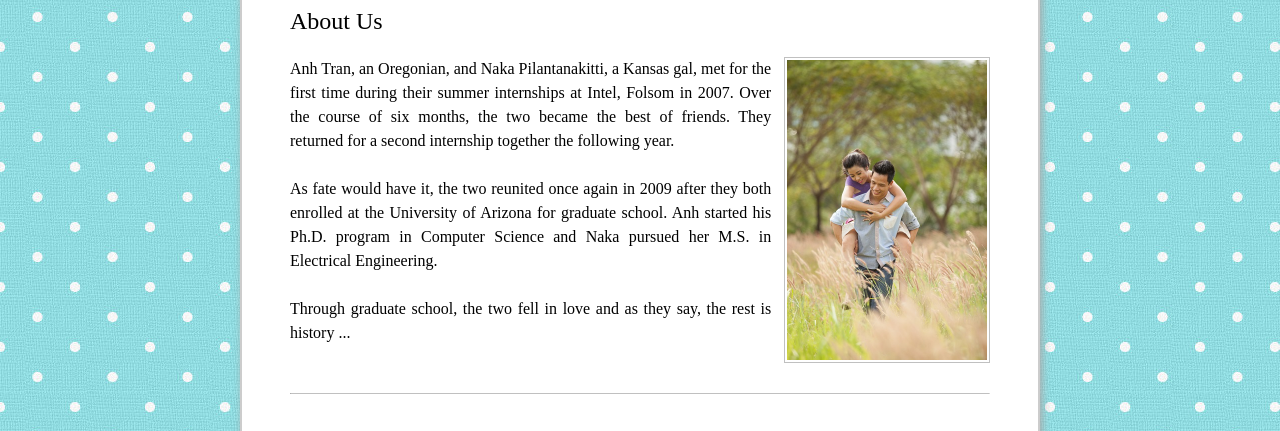
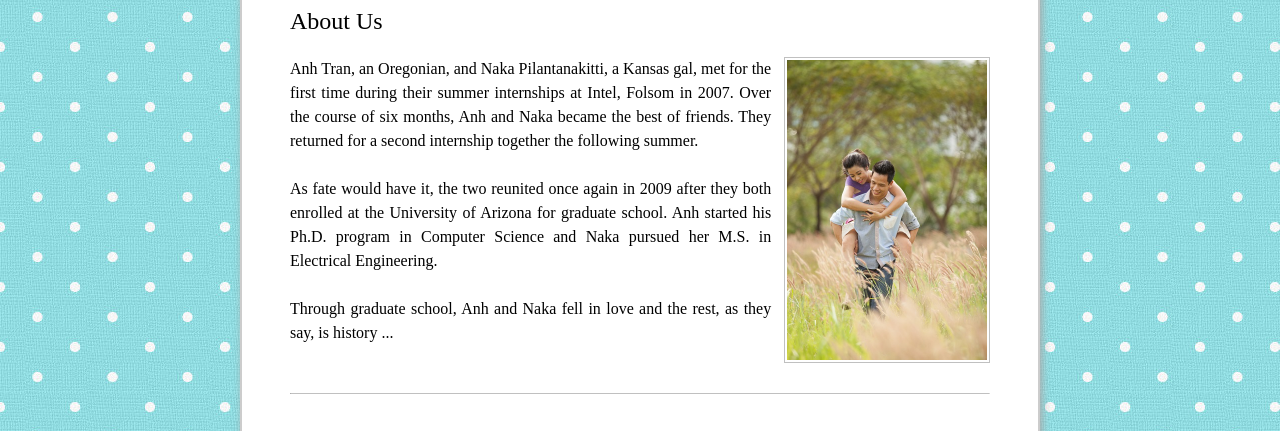
Before and after one commit to trananh/trananh.github.io, a Jekyll site: the page wedding/index.html, which Jekyll copies as it is, in a window 1280 px wide. Shown: the part 643-1074 px from the top of the page. Built offline with Jekyll 4.4.1, drawn with Linux system fonts in a browser that asks for light colours; nearby versions of some CDN libraries; comment, search, counter and statistics services are not loaded.

Commit message:
Updated wedding page.

```diff
--- a/wedding/index.html
+++ b/wedding/index.html
@@ -75,8 +75,8 @@
                 width="50%" style="min-width: 100px; max-width: 200px"/>
             <p>
                 Anh Tran, an Oregonian, and Naka Pilantanakitti, a Kansas gal, met for the first time during their
-                summer internships at Intel, Folsom in 2007.  Over the course of six months, the two
-                became the best of friends.  They returned for a second internship together the following year.
+                summer internships at Intel, Folsom in 2007.  Over the course of six months, Anh and Naka
+                became the best of friends.  They returned for a second internship together the following summer.
             </p>
             <p>
                 As fate would have it, the two reunited once again in 2009 after they both enrolled at the
@@ -84,7 +84,7 @@
                 and Naka pursued her M.S. in Electrical Engineering.
             </p>
             <p>
-                Through graduate school, the two fell in love and as they say, the rest is history ...
+                Through graduate school, Anh and Naka fell in love and the rest, as they say, is history ...
             </p>
 
 
```
